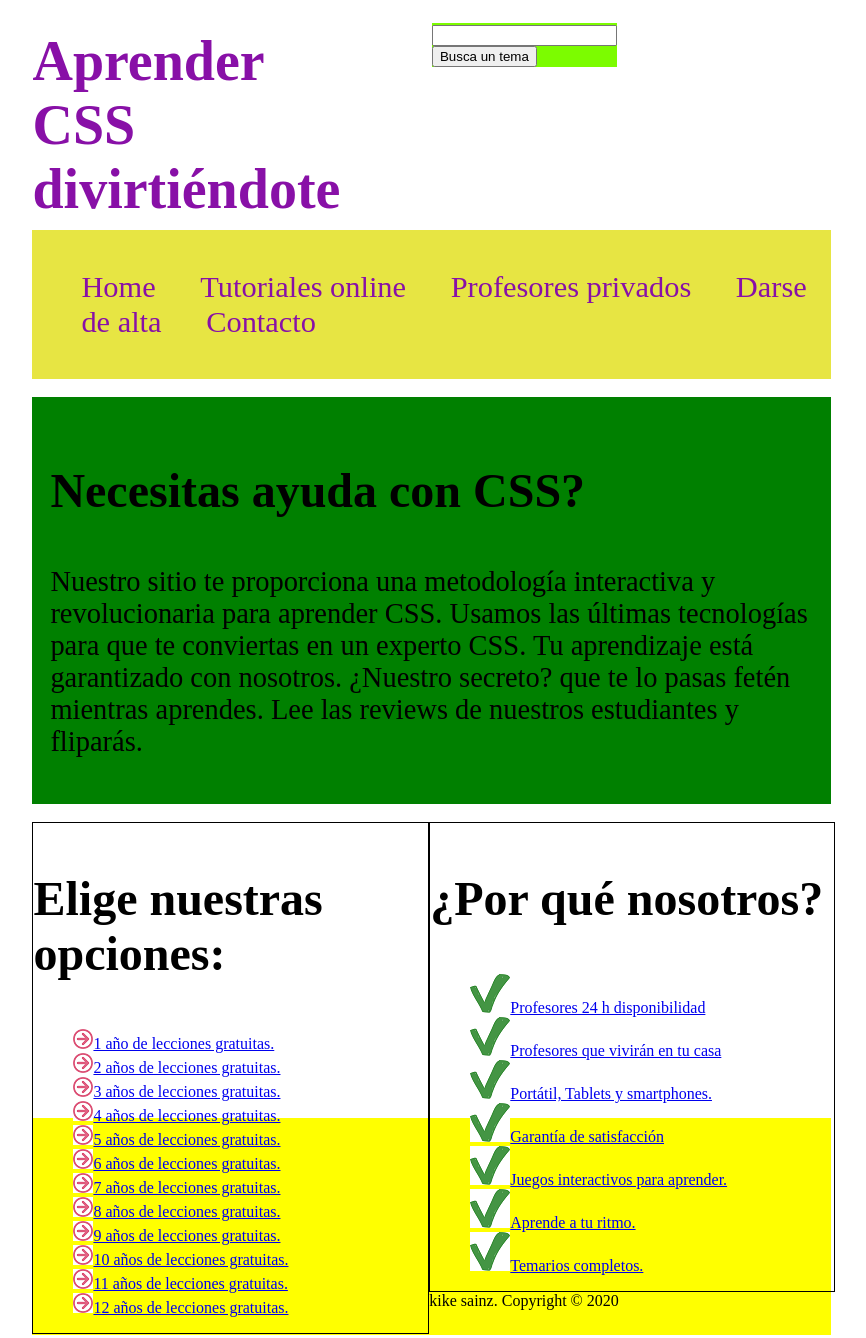
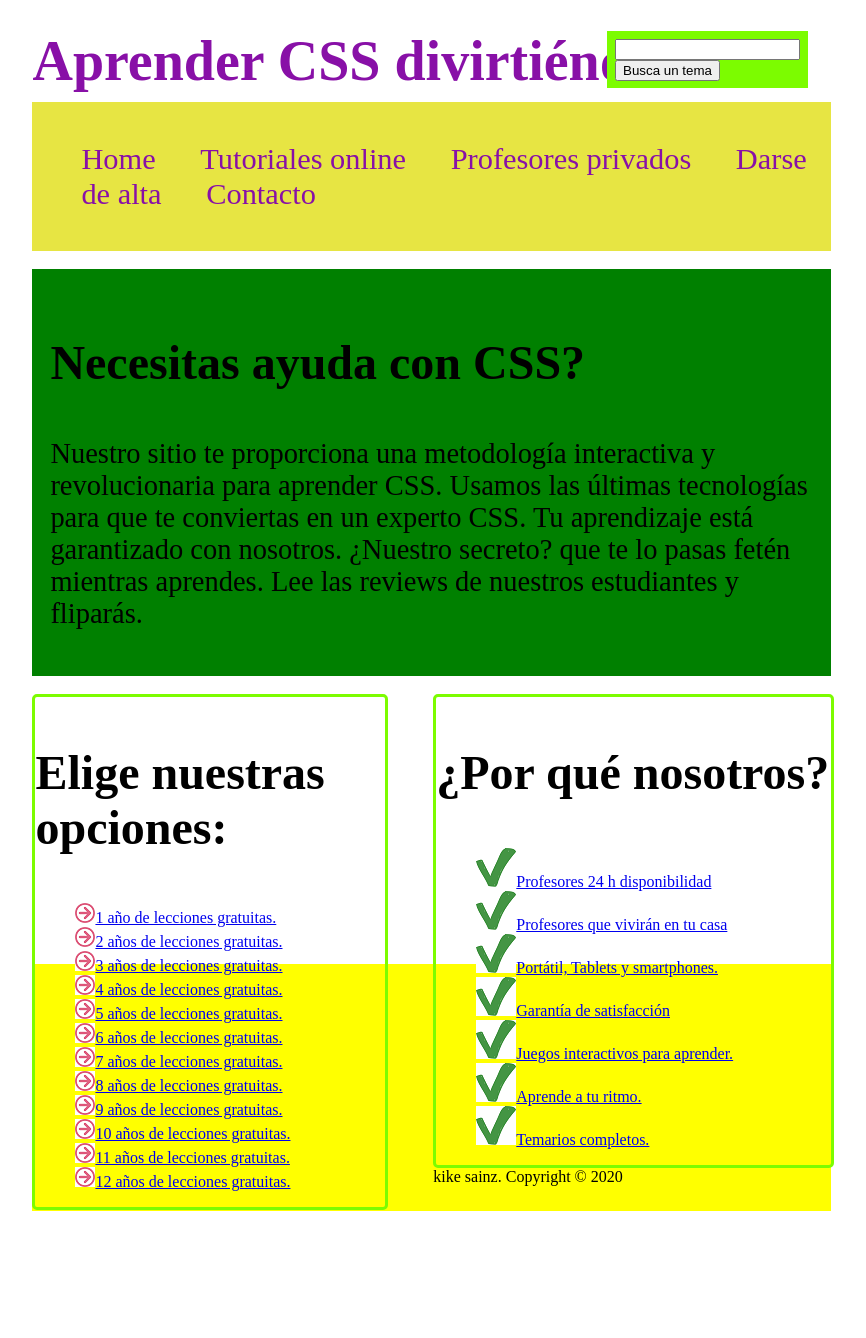
Before and after one commit to SergioZu/Ejercicio6-Diw, a plain HTML site: page index.html in a window 1280 px wide. Shown: the whole page, without its empty margins (241-1107 px from the left). After the commit the page ends 1219 px from the top, so only its background shows below. Drawn offline with Linux system fonts and the light colour scheme; files whose address does not match are found by name.

Commit message:
Ejercicio 6

```diff
--- a/css/cuerpo.css
+++ b/css/cuerpo.css
@@ -15,6 +15,7 @@ h1 a{
     float: left;
     text-decoration: none;
     font-size: 175%;
+    width: 234%;
 }
 
 #brand{
@@ -23,10 +24,10 @@ h1 a{
 
 #searchBox{
     background-color: lawngreen;
-    width: 200%;
-    padding-top:2px;
-    margin-left: 12%;
-    margin-top: 2%;
+width: 35%;
+padding: 1%;
+margin-left: 35%;
+margin-top: 3%;
 }
 
 #menu{
@@ -70,7 +71,10 @@ h1 a{
     margin-top: 2%;
     border: 1px solid black;
     float: left;
-    width: 44%;
+    width: 39%;
+    margin-right: 5%;
+    border-radius: 5px;
+    border: solid lawngreen;
 }
 
 #leftsidebar h3{
@@ -81,21 +85,20 @@ h1 a{
     margin-top: 2%;
     border: 1px solid black;
     float: left;
-    width: 45%;
+    width: 44%;
+    border-radius: 5px;
+    border: solid lawngreen;
 }
 
 #rightsidebar h3{
     font-size: 300%;
 }
 
-.clear{
-    width: 69%;
-padding: 10%;
-}
+
 
 footer{
     background-color: yellow;
-    margin-top: 15%;
+    margin-top: 32%;
     width: 87%;
     padding: 1%;
 
```
Also changed, not shown: imagenes/arrow.png (renamed from images/arrow.png), imagenes/search.png (renamed from images/search.png), imagenes/tick.png (renamed from images/tick.png).
